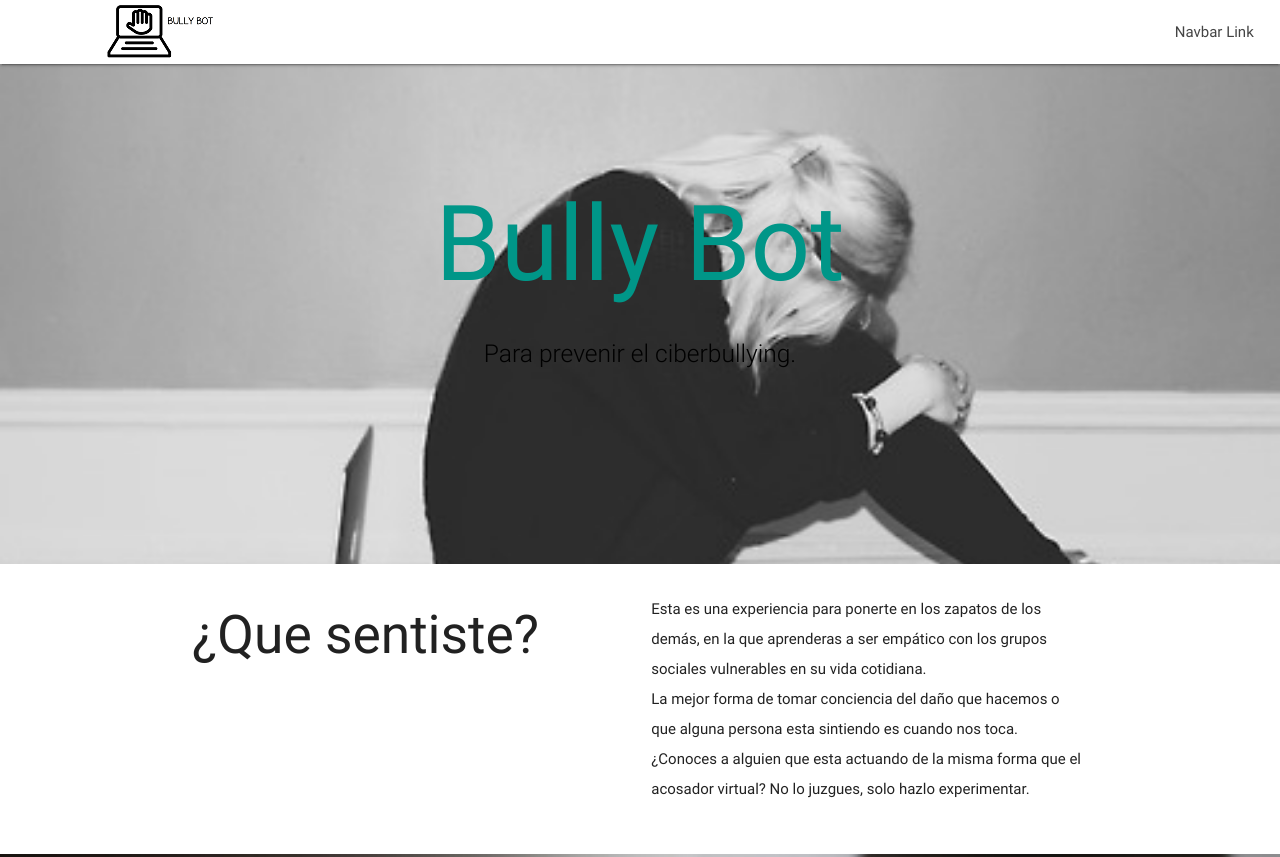
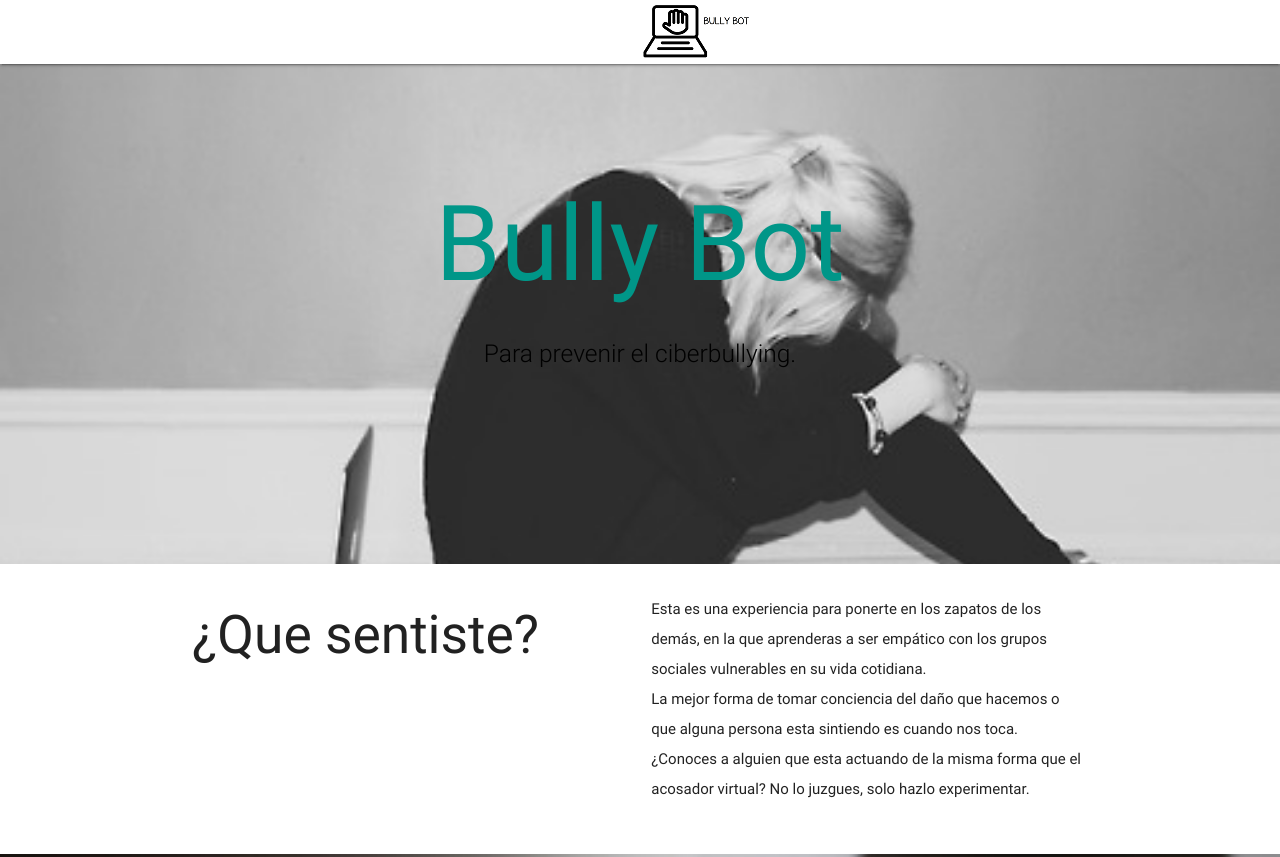
Before and after one commit to hassmolina/MX-HACKS-IV-BULLY-BOT-, a plain HTML site: page BULLYBOT/index.html in a window 1280 px wide. Shown: the top 857 px of the page. Drawn offline with nearby package versions, Linux system fonts and the light colour scheme.

Commit message:
Pagina Finalizada 2

```diff
--- a/BULLYBOT/index.html
+++ b/BULLYBOT/index.html
@@ -14,23 +14,17 @@
 <body>
     <nav class="white" role="navigation">
         <div class="row">
-            <div class="col s6">
+            <div class="col s12">
                 <div class="nav-wrapper container">
-                    <div class="logo-div">
-                    <a id="logo-container" href="#" class="brand-logo"><img class="logo" src="icon\noun_564627_cc1.png" alt=""></a>
-                  </div>
+                    <div class="logo-div center">
+                        <a id="logo-container" href="#" class="brand-logo"><img class="logo" src="icon\noun_564627_cc1.png" alt=""></a>
+                    </div>
                 </div>
             </div>
-            <div class="col s6">
-                <ul class="right hide-on-med-and-down">
-                    <li><a href="#">Navbar Link</a></li>
-                </ul>
-                <!-- <ul id="nav-mobile" class="side-nav">
-                <li><a href="#">Navbar Link</a></li>
-            </ul> -->
-                <a href="#" data-activates="nav-mobile" class="button-collapse"><i class="material-icons">menu</i></a>
-            </div>
+
+
         </div>
+
 
     </nav>
     <div id="index-banner" class="parallax-container">
```
